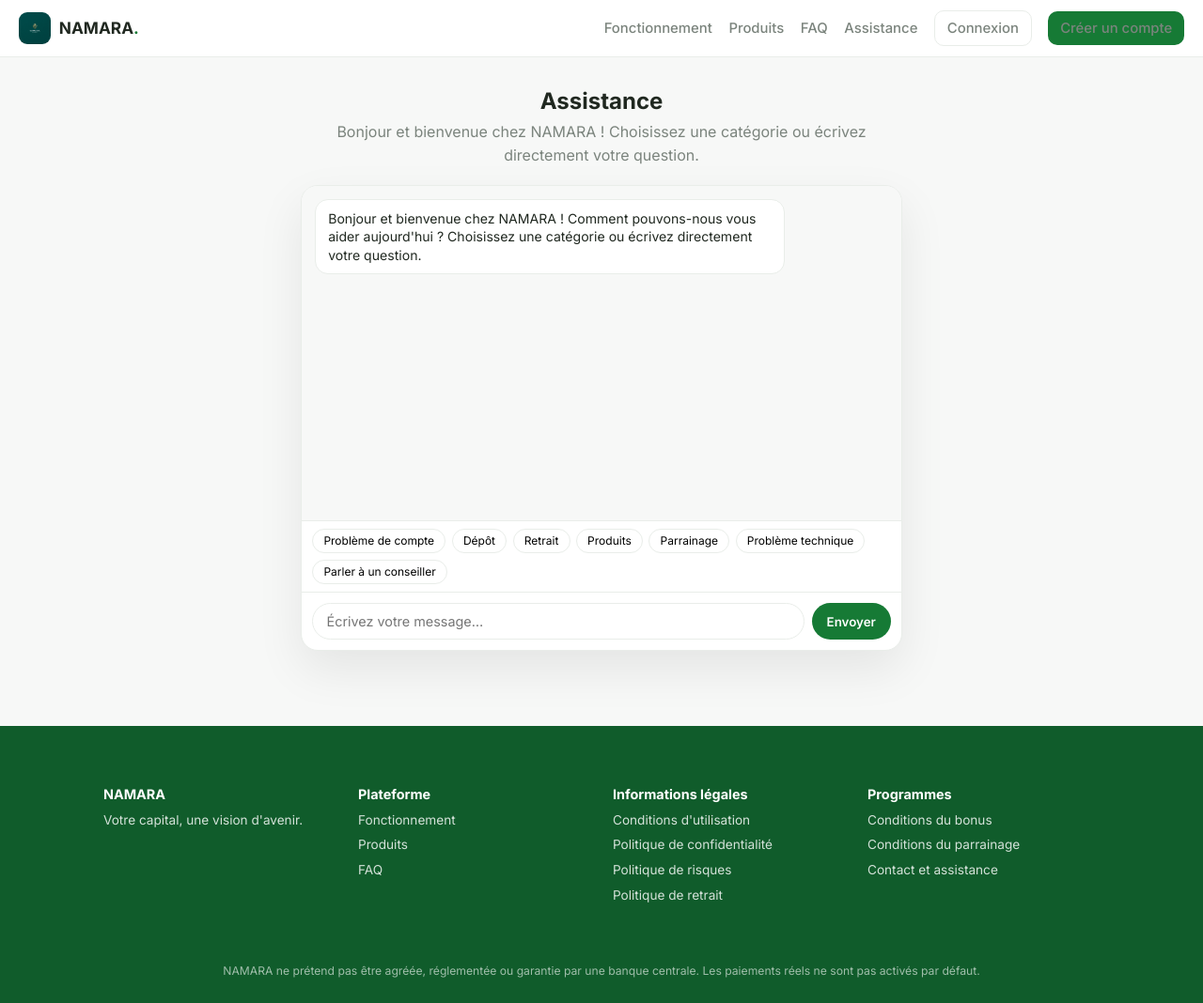
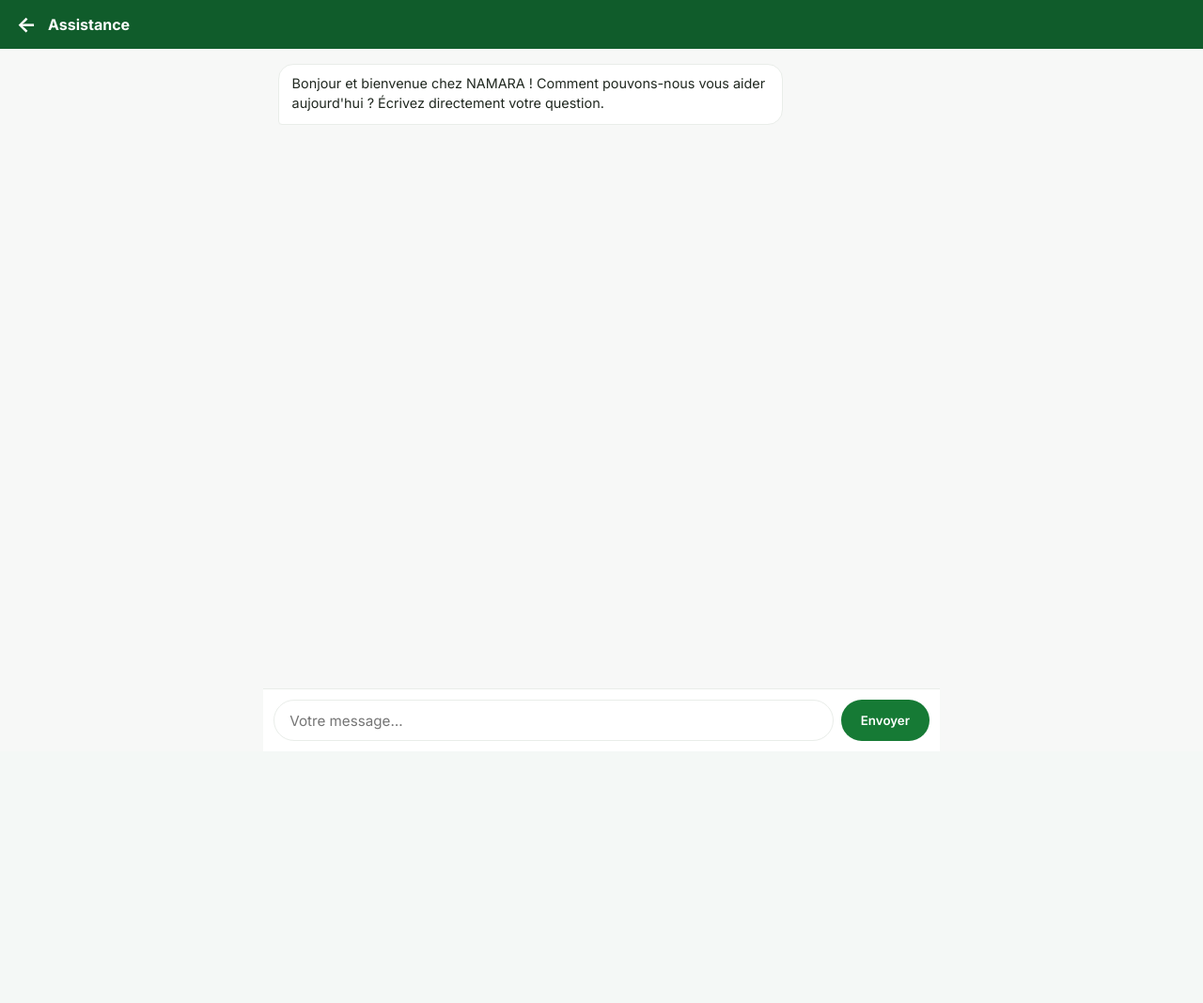
Before and after one commit to fredogary7-rgb/na, a Flask app: page /support/chat in a window 1280 px wide. Shown: the whole page at 94% size. After the commit the page ends 789 px from the top, so only its background shows below. Run offline with Flask 3, Linux system fonts and the light colour scheme; data comes from the database, SQL or seed files in the repository; data that the repository does not hold is empty.

Commit message:
Page chat épurée : plein écran, sans footer ni catégories

```diff
--- a/app/static/css/style.css
+++ b/app/static/css/style.css
@@ -751,36 +751,41 @@ th { color: var(--muted); font-size: 0.78rem; text-transform: uppercase; letter-
 .notif-dot { display: inline-block; width: 8px; height: 8px; border-radius: 50%; background: var(--green); margin-left: 0.4rem; vertical-align: middle; }
 
 /* ---------- Page de chat (service client) ---------- */
-.chat-page { max-width: 640px; margin: 0 auto; padding: 2rem 0; }
-.chat-page-head { text-align: center; margin-bottom: 1.2rem; }
-.chat-page-head h1 { font-size: 1.5rem; margin-bottom: 0.3rem; }
-.chat-page-head p { color: var(--muted); }
-.chat-page-body {
-    background: var(--white);
-    border: 1px solid var(--border);
-    border-radius: 18px;
-    box-shadow: 0 20px 50px rgba(0, 0, 0, 0.08);
+body.chat-body {
+    height: 100vh;
     display: flex;
     flex-direction: column;
-    height: 62vh;
-    min-height: 420px;
     overflow: hidden;
 }
-.chat-messages { flex: 1; overflow-y: auto; padding: 0.9rem; display: flex; flex-direction: column; gap: 0.5rem; background: var(--bg); }
-.chat-bubble { max-width: 82%; padding: 0.6rem 0.8rem; border-radius: 14px; font-size: 0.88rem; line-height: 1.4; word-wrap: break-word; }
-.chat-bubble.bot { background: var(--white); border: 1px solid var(--border); align-self: flex-start; }
-.chat-bubble.visitor, .chat-bubble.user { background: var(--green); color: #fff; align-self: flex-end; }
-.chat-bubble .time { font-size: 0.68rem; opacity: 0.65; margin-top: 0.2rem; display: block; }
-.chat-categories { padding: 0.5rem 0.7rem; display: flex; flex-wrap: wrap; gap: 0.4rem; border-top: 1px solid var(--border); }
-.chat-categories button {
-    border: 1px solid var(--border); background: var(--white);
-    border-radius: 999px; padding: 0.3rem 0.7rem; font-size: 0.75rem; cursor: pointer;
-    font-family: inherit;
+.chat-topbar {
+    flex: 0 0 auto;
+    display: flex; align-items: center; gap: 0.75rem;
+    padding: 0.85rem 1.1rem;
+    background: var(--green-dark); color: #fff;
+    font-weight: 700; font-size: 1rem;
 }
-.chat-categories button:hover { border-color: var(--green); color: var(--green); }
-.chat-input { display: flex; gap: 0.5rem; padding: 0.7rem; border-top: 1px solid var(--border); }
-.chat-input input { flex: 1; border: 1px solid var(--border); border-radius: 999px; padding: 0.6rem 0.9rem; font-size: 0.9rem; font-family: inherit; }
-.chat-input button { background: var(--green); color: #fff; border: none; border-radius: 999px; padding: 0.6rem 1rem; cursor: pointer; font-weight: 600; }
+.chat-topbar a { color: #fff; text-decoration: none; font-size: 1.4rem; line-height: 1; }
+.chat-screen {
+    flex: 1 1 auto; min-height: 0;
+    width: 100%; max-width: 720px; margin: 0 auto;
+    display: flex; flex-direction: column;
+}
+.chat-messages {
+    flex: 1 1 auto; overflow-y: auto; padding: 1rem;
+    display: flex; flex-direction: column; gap: 0.6rem;
+    background: var(--bg);
+}
+.chat-bubble { max-width: 78%; padding: 0.65rem 0.85rem; border-radius: 16px; font-size: 0.9rem; line-height: 1.45; word-wrap: break-word; }
+.chat-bubble.bot { background: var(--white); border: 1px solid var(--border); align-self: flex-start; border-bottom-left-radius: 4px; }
+.chat-bubble.visitor, .chat-bubble.user { background: var(--green); color: #fff; align-self: flex-end; border-bottom-right-radius: 4px; }
+.chat-bubble .time { font-size: 0.68rem; opacity: 0.65; margin-top: 0.25rem; display: block; }
+.chat-input {
+    flex: 0 0 auto;
+    display: flex; gap: 0.5rem; padding: 0.7rem;
+    border-top: 1px solid var(--border); background: var(--white);
+}
+.chat-input input { flex: 1; border: 1px solid var(--border); border-radius: 999px; padding: 0.7rem 1rem; font-size: 0.95rem; font-family: inherit; }
+.chat-input button { background: var(--green); color: #fff; border: none; border-radius: 999px; padding: 0.7rem 1.3rem; cursor: pointer; font-weight: 600; font-family: inherit; }
 
 /* ---------- Historique admin (support) ---------- */
 .chat-history { display: flex; flex-direction: column; gap: 0.5rem; max-height: 420px; overflow-y: auto; }
@@ -792,5 +797,5 @@ th { color: var(--muted); font-size: 0.78rem; text-transform: uppercase; letter-
 .cm-admin { align-self: flex-end; background: var(--green); color: #fff; }
 
 @media (max-width: 480px) {
-    .chat-page-body { height: 70vh; }
+    .chat-input input { font-size: 1rem; }
 }
--- a/app/static/js/chat-page.js
+++ b/app/static/js/chat-page.js
@@ -1,18 +1,8 @@
 (function () {
     "use strict";
     var BASE = "/support/api";
-    var CATEGORIES = [
-        { key: "account", label: "Problème de compte" },
-        { key: "deposit", label: "Dépôt" },
-        { key: "withdrawal", label: "Retrait" },
-        { key: "products", label: "Produits" },
-        { key: "referral", label: "Parrainage" },
-        { key: "technical", label: "Problème technique" },
-        { key: "human", label: "Parler à un conseiller" }
-    ];
 
     var messagesEl = document.getElementById("chat-messages");
-    var catsEl = document.getElementById("chat-categories");
     var inputEl = document.getElementById("chat-input");
     var sendBtn = document.getElementById("chat-send");
 
@@ -49,7 +39,7 @@
     }
 
     function welcome() {
-        addBubble("bot", "Bonjour et bienvenue chez NAMARA ! Comment pouvons-nous vous aider aujourd'hui ? Choisissez une catégorie ou écrivez directement votre question.");
+        addBubble("bot", "Bonjour et bienvenue chez NAMARA ! Comment pouvons-nous vous aider aujourd'hui ? Écrivez directement votre question.");
     }
 
     function ensureConversation(callback) {
@@ -94,18 +84,6 @@
         });
     }
 
-    function chooseCategory(key, label) {
-        if (!reference) {
-            ensureConversation(function () { chooseCategory(key, label); });
-            return;
-        }
-        if (key === "human") {
-            sendText("Je souhaite parler à un conseiller.");
-        } else {
-            addBubble("visitor", "[Catégorie : " + label + "]");
-        }
-    }
-
     function submit() {
         var t = inputEl.value.trim();
         if (t) {
@@ -121,13 +99,6 @@
 
     function init() {
         sessionHash = getSessionHash();
-
-        CATEGORIES.forEach(function (c) {
-            var b = document.createElement("button");
-            b.textContent = c.label;
-            b.addEventListener("click", function () { chooseCategory(c.key, c.label); });
-            catsEl.appendChild(b);
-        });
 
         sendBtn.addEventListener("click", submit);
         inputEl.addEventListener("keydown", function (e) {
--- a/app/templates/support/chat.html
+++ b/app/templates/support/chat.html
@@ -1,21 +1,22 @@
 {% extends "base.html" %}
 {% block title %}Assistance{% endblock %}
+{% block body_class %}chat-body{% endblock %}
+{% block header %}
+<div class="chat-topbar">
+    <a href="{{ url_for('public.index') }}" aria-label="Retour">←</a>
+    <span>Assistance</span>
+</div>
+{% endblock %}
 {% block content %}
-<div class="container chat-page">
-    <div class="chat-page-head">
-        <h1>Assistance</h1>
-        <p>Bonjour et bienvenue chez {{ APP_NAME }} ! Choisissez une catégorie ou écrivez directement votre question.</p>
-    </div>
-    <div class="chat-page-body">
-        <div class="chat-messages" id="chat-messages"></div>
-        <div class="chat-categories" id="chat-categories"></div>
-        <div class="chat-input">
-            <input type="text" id="chat-input" placeholder="Écrivez votre message…" autocomplete="off">
-            <button type="button" id="chat-send">Envoyer</button>
-        </div>
+<div class="chat-screen">
+    <div class="chat-messages" id="chat-messages"></div>
+    <div class="chat-input">
+        <input type="text" id="chat-input" placeholder="Votre message…" autocomplete="off">
+        <button type="button" id="chat-send">Envoyer</button>
     </div>
 </div>
 {% endblock %}
+{% block footer %}{% endblock %}
 {% block extra_js %}
 <script src="{{ url_for('static', filename='js/chat-page.js') }}"></script>
 {% endblock %}
```
